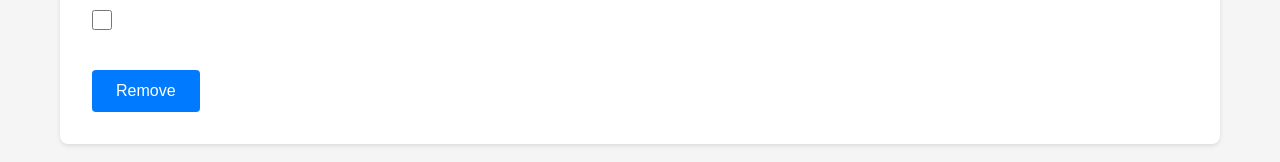
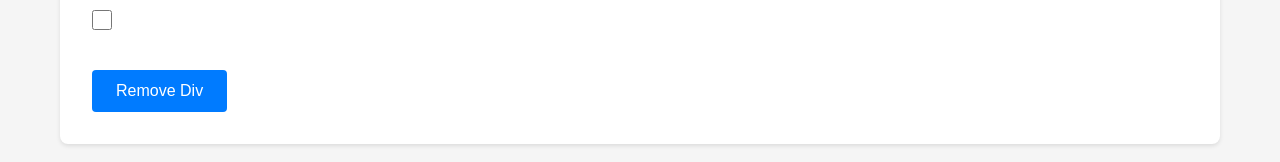
Before and after one commit to Arvideid/gik339-50-labb1, a plain HTML site: page src/index.html in a window 1280 px wide. Shown: the part 330-492 px from the top of the page. Drawn offline with Linux system fonts and the light colour scheme.

Commit message:
Update index.html

```diff
--- a/src/index.html
+++ b/src/index.html
@@ -29,7 +29,7 @@
                     <input type="checkbox" id="divStyle" name="divStyle" class="checkbox">
                 </div>
 
-                <button type="button" id="updateButton" class="btn">Remove</button>
+                <button type="button" id="updateButton" class="btn">Remove Div</button>
             </form>
 
             <div id="outputDiv" class="output-div"></div>
```
